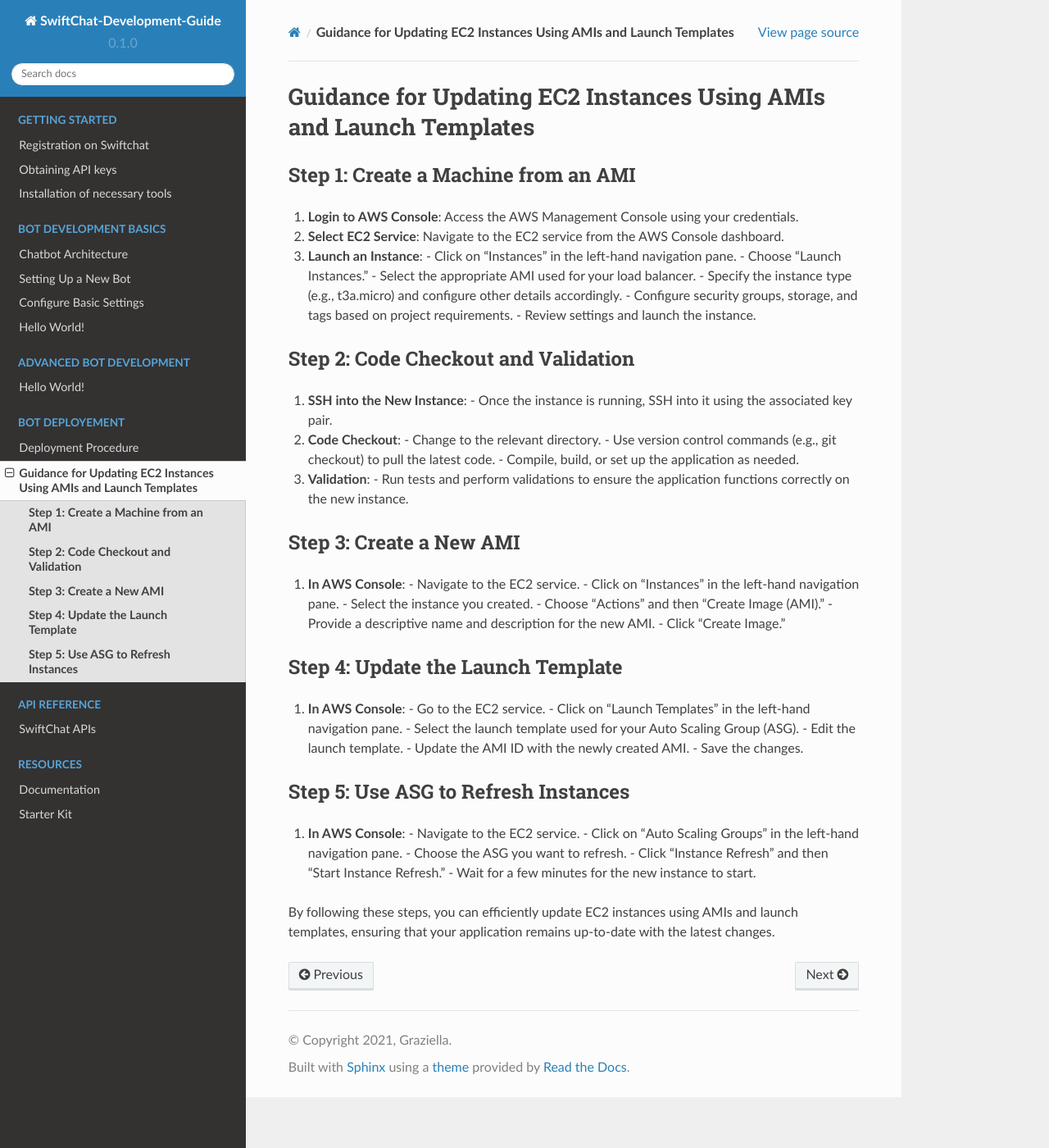
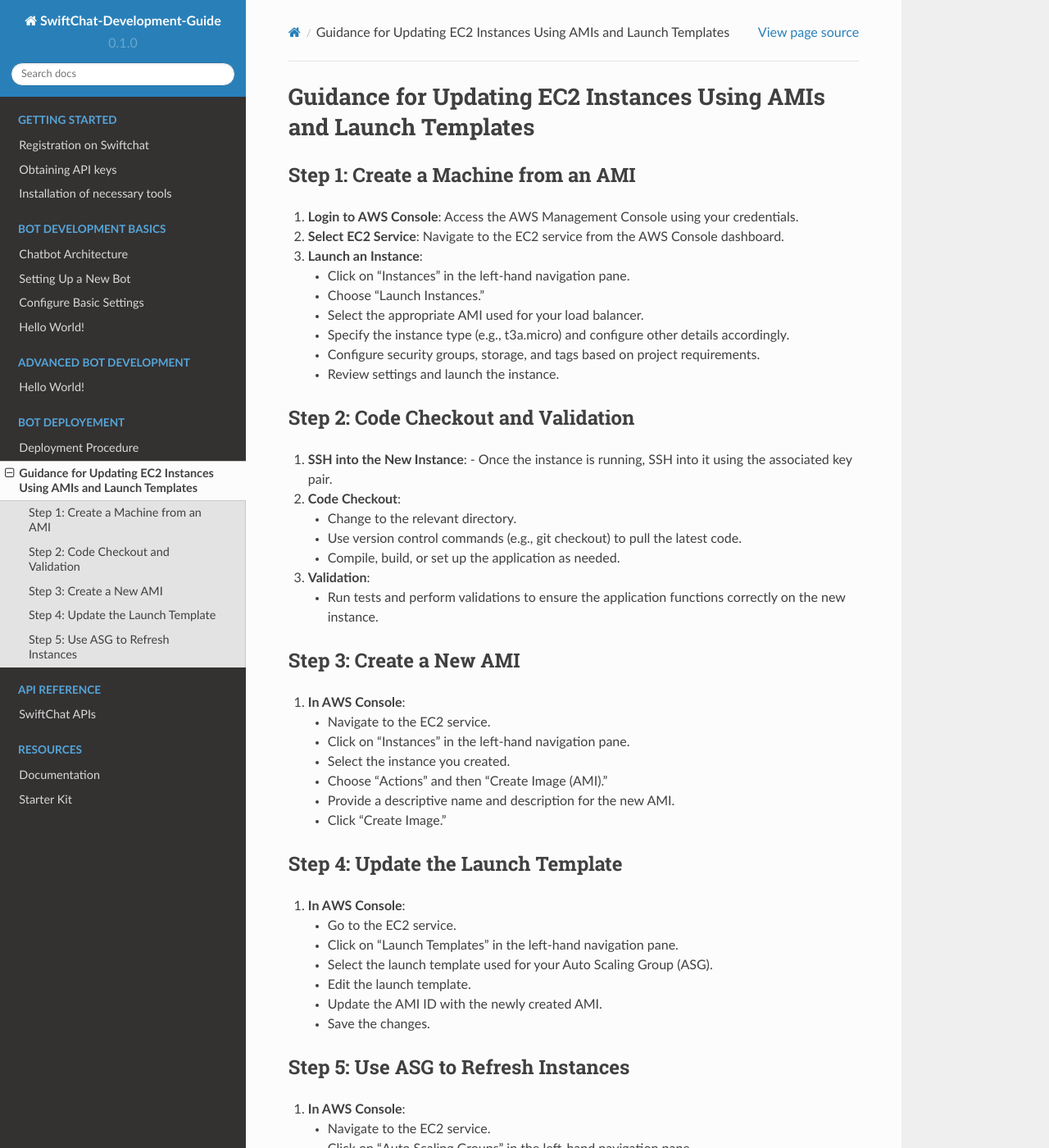
Before and after one commit to Priyanka-sharma181/Chatbot-Development-Guide, a Sphinx documentation site: the page built from docs/source/version_control.rst, in a window 1280 px wide and 1400 px high. Shown: the whole window at 82% size. Built offline with Sphinx 7.4.7 and the Read the Docs theme 2.0.0, drawn with Linux system fonts in a browser that asks for light colours; some of the changed text lies outside the part shown.

```diff
--- a/docs/source/version_control.rst
+++ b/docs/source/version_control.rst
@@ -1,7 +1,7 @@
-**Guidance for Updating EC2 Instances Using AMIs and Launch Templates**
+Guidance for Updating EC2 Instances Using AMIs and Launch Templates
 ======================================================================
 
-**Step 1: Create a Machine from an AMI**
+Step 1: Create a Machine from an AMI
 -----------------------------------------
 
 1. **Login to AWS Console**: Access the AWS Management Console using your credentials.
@@ -9,6 +9,7 @@
 2. **Select EC2 Service**: Navigate to the EC2 service from the AWS Console dashboard.
 
 3. **Launch an Instance**:
+
    - Click on "Instances" in the left-hand navigation pane.
    - Choose "Launch Instances."
    - Select the appropriate AMI used for your load balancer.
@@ -16,24 +17,27 @@
    - Configure security groups, storage, and tags based on project requirements.
    - Review settings and launch the instance.
 
-**Step 2: Code Checkout and Validation**
+Step 2: Code Checkout and Validation
 -------------------------------------
 
 1. **SSH into the New Instance**:
    - Once the instance is running, SSH into it using the associated key pair.
 
 2. **Code Checkout**:
+
    - Change to the relevant directory.
    - Use version control commands (e.g., git checkout) to pull the latest code.
    - Compile, build, or set up the application as needed.
 
 3. **Validation**:
+
    - Run tests and perform validations to ensure the application functions correctly on the new instance.
 
-**Step 3: Create a New AMI**
+Step 3: Create a New AMI
 -------------------------------
 
 1. **In AWS Console**:
+
    - Navigate to the EC2 service.
    - Click on "Instances" in the left-hand navigation pane.
    - Select the instance you created.
@@ -41,10 +45,11 @@
    - Provide a descriptive name and description for the new AMI.
    - Click "Create Image."
 
-**Step 4: Update the Launch Template**
+Step 4: Update the Launch Template
 -------------------------------------
 
 1. **In AWS Console**:
+
    - Go to the EC2 service.
    - Click on "Launch Templates" in the left-hand navigation pane.
    - Select the launch template used for your Auto Scaling Group (ASG).
@@ -52,10 +57,11 @@
    - Update the AMI ID with the newly created AMI.
    - Save the changes.
 
-**Step 5: Use ASG to Refresh Instances**
+Step 5: Use ASG to Refresh Instances
 -------------------------------------------
 
 1. **In AWS Console**:
+
    - Navigate to the EC2 service.
    - Click on "Auto Scaling Groups" in the left-hand navigation pane.
    - Choose the ASG you want to refresh.
```
